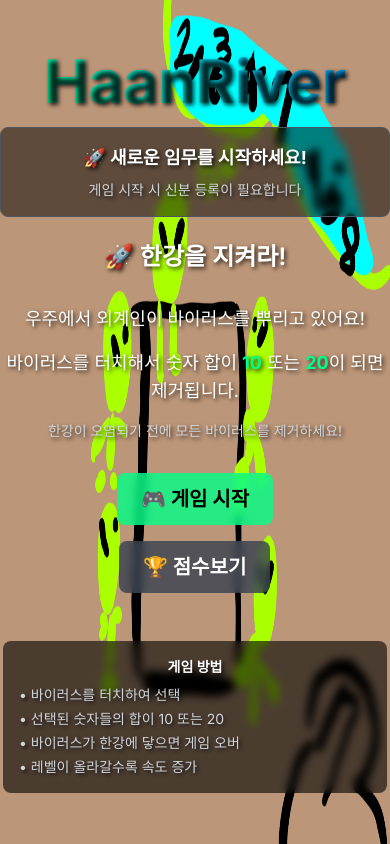
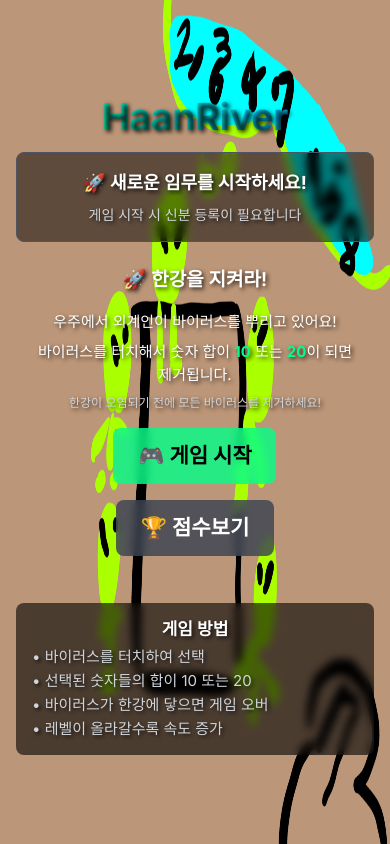
Before and after one commit to amourfou/HaanRiver, a Next.js app: page / in a window 390 px wide. Built offline with nearby package versions, Linux system fonts and the light colour scheme; no server answers.

Commit message:
375x667 기준 반응형 시스템 구현

```diff
--- a/src/app/page.tsx
+++ b/src/app/page.tsx
@@ -39,58 +39,28 @@ export default function Home() {
     dispatch(action);
   };
 
-  // 실제 사용 가능한 높이 계산 (게임 화면과 동일한 로직)
-  useEffect(() => {
-    const updateAvailableHeight = () => {
-      let height = window.innerHeight;
-      let offsetTop = 0;
-      let offsetBottom = 0;
+  // DevTools 환경 감지 (더 정확한 방법)
+  const isDevTools = typeof window !== 'undefined' && (
+    window.outerHeight - window.innerHeight > 100 ||
+    window.outerWidth - window.innerWidth > 100 ||
+    (navigator.userAgent.includes('Chrome') && window.chrome && !navigator.userAgent.includes('Mobile'))
+  );
 
-      // Visual Viewport API 사용 (가장 정확한 방법)
-      if (window.visualViewport) {
-        height = window.visualViewport.height;
-        offsetTop = window.visualViewport.offsetTop || 0;
-        offsetBottom = window.innerHeight - (window.visualViewport.offsetTop + window.visualViewport.height);
+  // 화면 비율 계산 (375x667 기준)
+  const getResponsiveSize = (baseSize: number) => {
+    if (typeof window === 'undefined') return baseSize;
+    const baseWidth = 375;
+    const baseHeight = 667;
+    const currentWidth = window.innerWidth;
+    const currentHeight = window.innerHeight;
 
-        console.log('Visual Viewport 정보:', {
-          height: height,
-          offsetTop: offsetTop,
-          offsetBottom: offsetBottom,
-          innerHeight: window.innerHeight,
-          visualViewportHeight: window.visualViewport.height
-        });
-      }
+    // 가로와 세로 비율 중 작은 것을 사용 (화면에 맞게 조절)
+    const widthRatio = currentWidth / baseWidth;
+    const heightRatio = currentHeight / baseHeight;
+    const scale = Math.min(widthRatio, heightRatio);
 
-      // 안전 영역 고려
-      const safeAreaTop = parseInt(getComputedStyle(document.documentElement).getPropertyValue('--safe-area-inset-top') || '0');
-      const safeAreaBottom = parseInt(getComputedStyle(document.documentElement).getPropertyValue('--safe-area-inset-bottom') || '0');
-
-      // 실제 사용 가능한 높이 계산 (상단 주소창과 하단 네비게이션바 제외)
-      const actualHeight = height - safeAreaTop - safeAreaBottom;
-      setAvailableHeight(Math.max(actualHeight, 400)); // 최소 높이 보장
-      setOffsetTop(offsetTop); // 상단 오프셋 저장
-
-      console.log(`메인 화면 실제 사용 가능한 영역: ${window.innerWidth}x${actualHeight}, offsetTop: ${offsetTop}, offsetBottom: ${offsetBottom}`);
-    };
-
-    updateAvailableHeight();
-
-    // 화면 크기 변경 이벤트 리스너
-    window.addEventListener('resize', updateAvailableHeight);
-    window.addEventListener('orientationchange', updateAvailableHeight);
-
-    if (window.visualViewport) {
-      window.visualViewport.addEventListener('resize', updateAvailableHeight);
-    }
-
-    return () => {
-      window.removeEventListener('resize', updateAvailableHeight);
-      window.removeEventListener('orientationchange', updateAvailableHeight);
-      if (window.visualViewport) {
-        window.visualViewport.removeEventListener('resize', updateAvailableHeight);
-      }
-    };
-  }, []);
+    return Math.round(baseSize * scale);
+  };
 
   // 컴포넌트 마운트 시 사용자 정보 확인
   useEffect(() => {
@@ -275,7 +245,7 @@ export default function Home() {
     <div
       className="game-container"
       style={{
-        height: availableHeight > 0 ? `${availableHeight}px` : '100vh', // 실제 사용 가능한 높이 사용
+        height: isDevTools ? '100vh' : (availableHeight > 0 ? `${availableHeight}px` : '100vh'),
         width: '100vw',
         position: 'fixed',
         top: 0,
@@ -322,11 +292,11 @@ export default function Home() {
       <AnimatePresence>
         {showStartScreen && !showUserRegistration && (
           <motion.div
-            className="absolute flex items-center justify-center z-50"
+            className="absolute flex flex-col justify-center z-50"
             style={{
-              top: offsetTop,
+              top: isDevTools ? 0 : offsetTop,
               left: 0,
-              height: availableHeight > 0 ? `${availableHeight}px` : '100vh', // 실제 사용 가능한 높이 사용
+              height: isDevTools ? '100vh' : (availableHeight > 0 ? `${availableHeight}px` : '100vh'),
               width: '100vw',
               backgroundImage: 'url(/images/backgroundmenu.PNG)',
               backgroundSize: '100% 100%',
@@ -339,12 +309,13 @@ export default function Home() {
           >
 
             {/* 메인 타이틀 */}
-            <div className="text-center text-white z-10" style={{ textShadow: '2px 2px 4px rgba(0,0,0,0.8)' }}>
+            <div className="text-center text-white z-10 px-4" style={{ textShadow: '2px 2px 4px rgba(0,0,0,0.8)' }}>
               <motion.h1
-                className="text-6xl md:text-8xl font-bold mb-4 gradient-text"
+                className="font-bold mb-2 gradient-text"
                 initial={{ y: -50, opacity: 0 }}
                 animate={{ y: 0, opacity: 1 }}
                 transition={{ delay: 0.2, duration: 0.8 }}
+                style={{ fontSize: `${getResponsiveSize(36)}px` }}
               >
                 HaanRiver
               </motion.h1>
@@ -406,27 +377,29 @@ export default function Home() {
               {showStartScreen && (
                 <>
                   <motion.h2
-                    className="text-2xl md:text-3xl font-semibold mb-8"
+                    className="font-semibold mb-4"
                     initial={{ y: -30, opacity: 0 }}
                     animate={{ y: 0, opacity: 1 }}
                     transition={{ delay: 0.4, duration: 0.8 }}
+                    style={{ fontSize: `${getResponsiveSize(18)}px` }}
                   >
                     🚀 한강을 지켜라!
                   </motion.h2>
 
                   <motion.div
-                    className="max-w-md mx-auto mb-8 text-lg"
+                    className="max-w-md mx-auto mb-4 px-4"
                     initial={{ y: 30, opacity: 0 }}
                     animate={{ y: 0, opacity: 1 }}
                     transition={{ delay: 0.6, duration: 0.8 }}
+                    style={{ fontSize: `${getResponsiveSize(14)}px` }}
                   >
-                    <p className="mb-4">
+                    <p className="mb-2">
                       우주에서 외계인이 바이러스를 뿌리고 있어요!
                     </p>
-                    <p className="mb-4">
+                    <p className="mb-2">
                       바이러스를 터치해서 숫자 합이 <span className="text-virus-green font-bold">10</span> 또는 <span className="text-virus-green font-bold">20</span>이 되면 제거됩니다.
                     </p>
-                    <p className="text-sm text-gray-300">
+                    <p className="text-gray-300" style={{ fontSize: `${getResponsiveSize(12)}px` }}>
                       한강이 오염되기 전에 모든 바이러스를 제거하세요!
                     </p>
                   </motion.div>
@@ -435,25 +408,33 @@ export default function Home() {
 
               <div className="flex flex-col sm:flex-row gap-4 justify-center items-center max-w-sm mx-auto">
                 <motion.button
-                  className="bg-virus-green bg-opacity-80 backdrop-blur-sm text-black font-bold text-xl px-6 py-3 rounded-lg hover:bg-opacity-90 transition-all duration-300 transform hover:scale-105 flex-shrink-0"
+                  className="bg-virus-green bg-opacity-80 backdrop-blur-sm text-black font-bold rounded-lg hover:bg-opacity-90 transition-all duration-300 transform hover:scale-105 flex-shrink-0"
                   onClick={startGame}
                   initial={{ scale: 0.8, opacity: 0 }}
                   animate={{ scale: 1, opacity: 1 }}
                   transition={{ delay: 0.8, duration: 0.5 }}
                   whileHover={{ scale: 1.05 }}
                   whileTap={{ scale: 0.95 }}
+                  style={{
+                    fontSize: `${getResponsiveSize(20)}px`,
+                    padding: `${getResponsiveSize(12)}px ${getResponsiveSize(24)}px`
+                  }}
                 >
                   {currentUser ? '🎮 게임 시작' : '🎮 게임 시작'}
                 </motion.button>
 
                 <motion.button
-                  className="bg-gray-700 bg-opacity-80 backdrop-blur-sm text-white font-bold text-xl px-6 py-3 rounded-lg hover:bg-opacity-90 transition-all duration-300 transform hover:scale-105 flex-shrink-0"
+                  className="bg-gray-700 bg-opacity-80 backdrop-blur-sm text-white font-bold rounded-lg hover:bg-opacity-90 transition-all duration-300 transform hover:scale-105 flex-shrink-0"
                   onClick={handleShowScoreBoard}
                   initial={{ scale: 0.8, opacity: 0 }}
                   animate={{ scale: 1, opacity: 1 }}
                   transition={{ delay: 0.9, duration: 0.5 }}
                   whileHover={{ scale: 1.05 }}
                   whileTap={{ scale: 0.95 }}
+                  style={{
+                    fontSize: `${getResponsiveSize(20)}px`,
+                    padding: `${getResponsiveSize(12)}px ${getResponsiveSize(24)}px`
+                  }}
                 >
                   🏆 점수보기
                 </motion.button>
@@ -465,10 +446,11 @@ export default function Home() {
                 initial={{ y: 50, opacity: 0 }}
                 animate={{ y: 0, opacity: 1 }}
                 transition={{ delay: 1, duration: 0.8 }}
+                style={{ fontSize: `${getResponsiveSize(14)}px` }}
               >
                 <div className="bg-black bg-opacity-60 backdrop-blur-sm rounded-lg p-4">
-                  <h3 className="font-bold text-white mb-2">게임 방법</h3>
-                  <ul className="text-left space-y-1">
+                  <h3 className="font-bold text-white mb-2" style={{ fontSize: `${getResponsiveSize(16)}px` }}>게임 방법</h3>
+                  <ul className="text-left space-y-1" style={{ fontSize: `${getResponsiveSize(14)}px` }}>
                     <li>• 바이러스를 터치하여 선택</li>
                     <li>• 선택된 숫자들의 합이 10 또는 20</li>
                     <li>• 바이러스가 한강에 닿으면 게임 오버</li>
```
